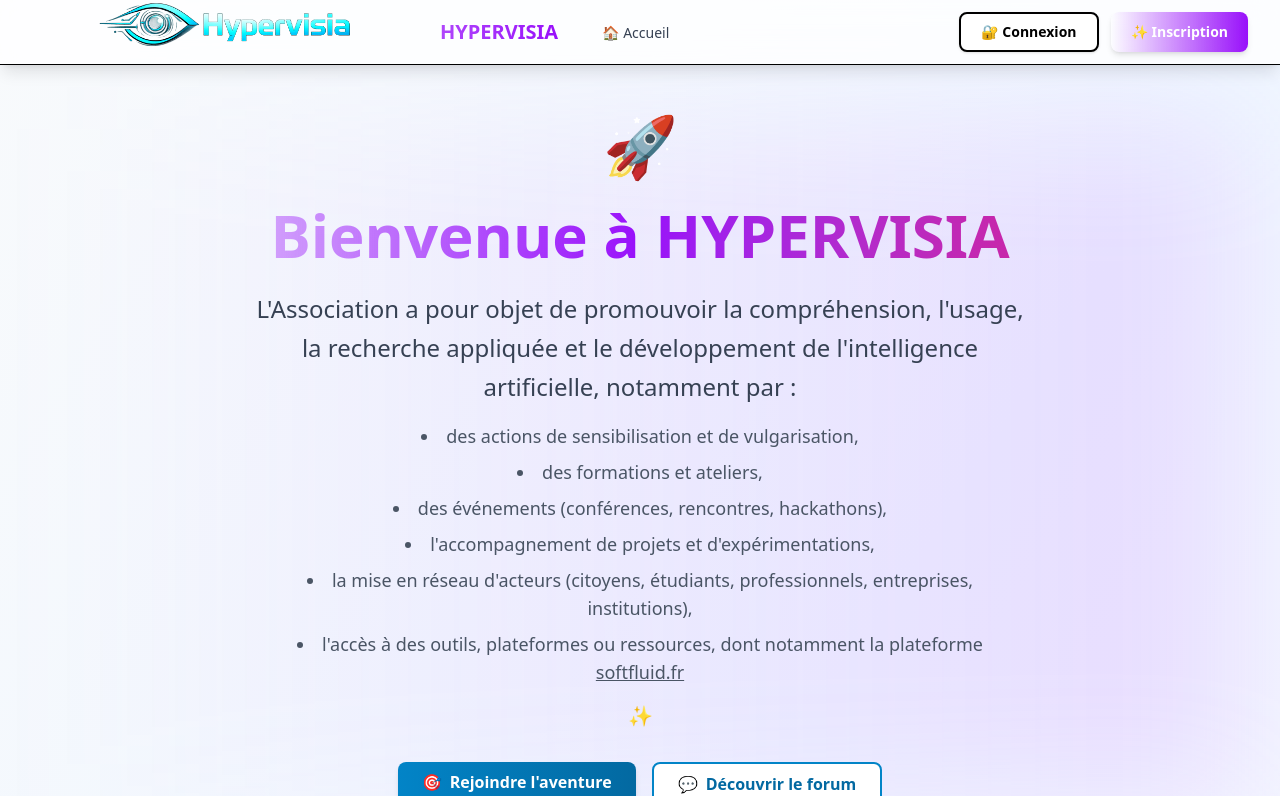
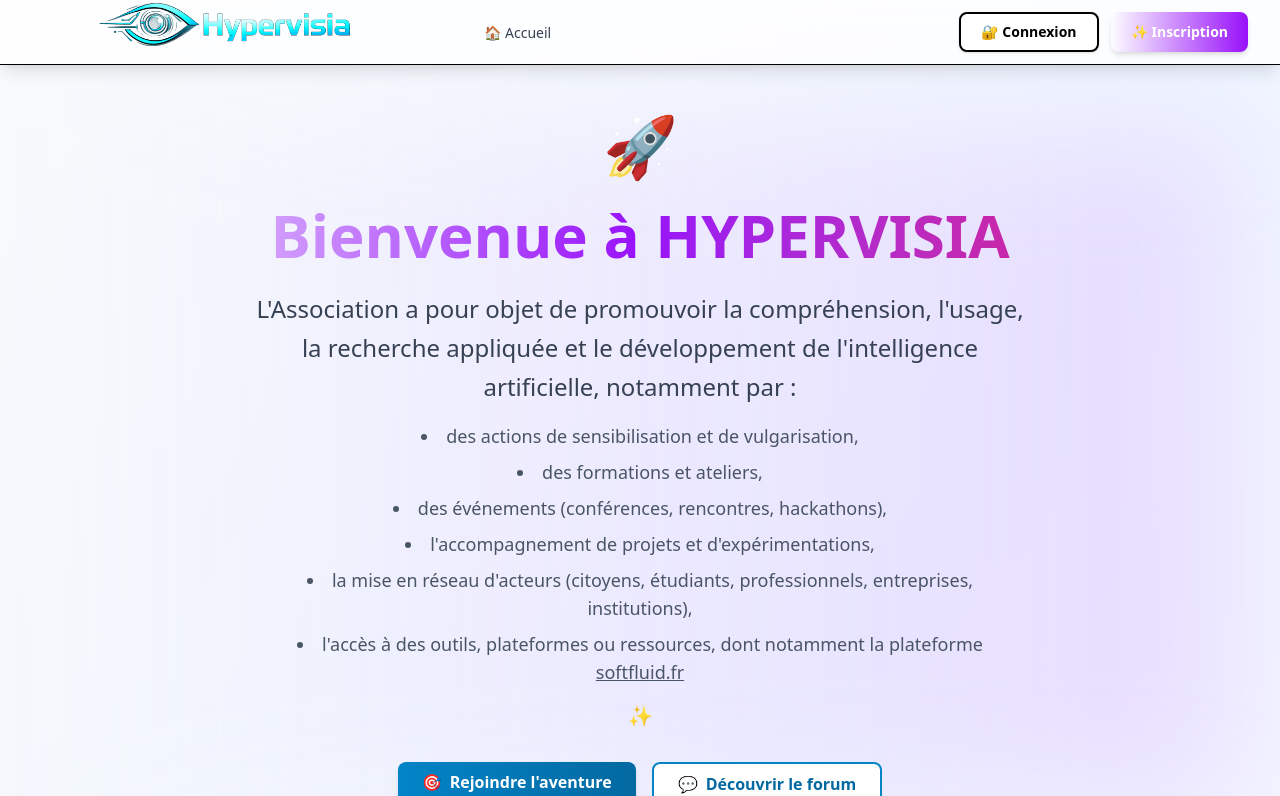
Before and after one commit to Sam9682/ai-hypervisia, a React app in the folder frontend/: page / in a window 1280 px wide. Shown: the top 796 px of the page. Built offline with nearby package versions, Linux system fonts and the light colour scheme; no server answers; the HTML template or start-up script is replaced by a standard one.

Commit message:
arrange page

```diff
--- a/frontend/src/components/Layout.tsx
+++ b/frontend/src/components/Layout.tsx
@@ -27,7 +27,6 @@ export const Layout = ({ children }: LayoutProps) => {
             <div className="flex">
               <Link to="/" className="flex items-center text-xl font-bold bg-gradient-to-r from-primary-600 to-purple-600 bg-clip-text text-transparent hover:from-primary-700 hover:to-purple-700 transition-all">
                 <img src={hypervisiaLogo} alt="HYPERVISIA" className="h-100 w-100 mr-2 object-contain" />
-                HYPERVISIA
               </Link>
               <div className="hidden sm:ml-8 sm:flex sm:space-x-6">
                 <Link to="/" className="inline-flex items-center px-3 pt-1 text-sm font-medium text-gray-700 hover:text-primary-600 transition-colors border-b-2 border-transparent hover:border-primary-600">
```
